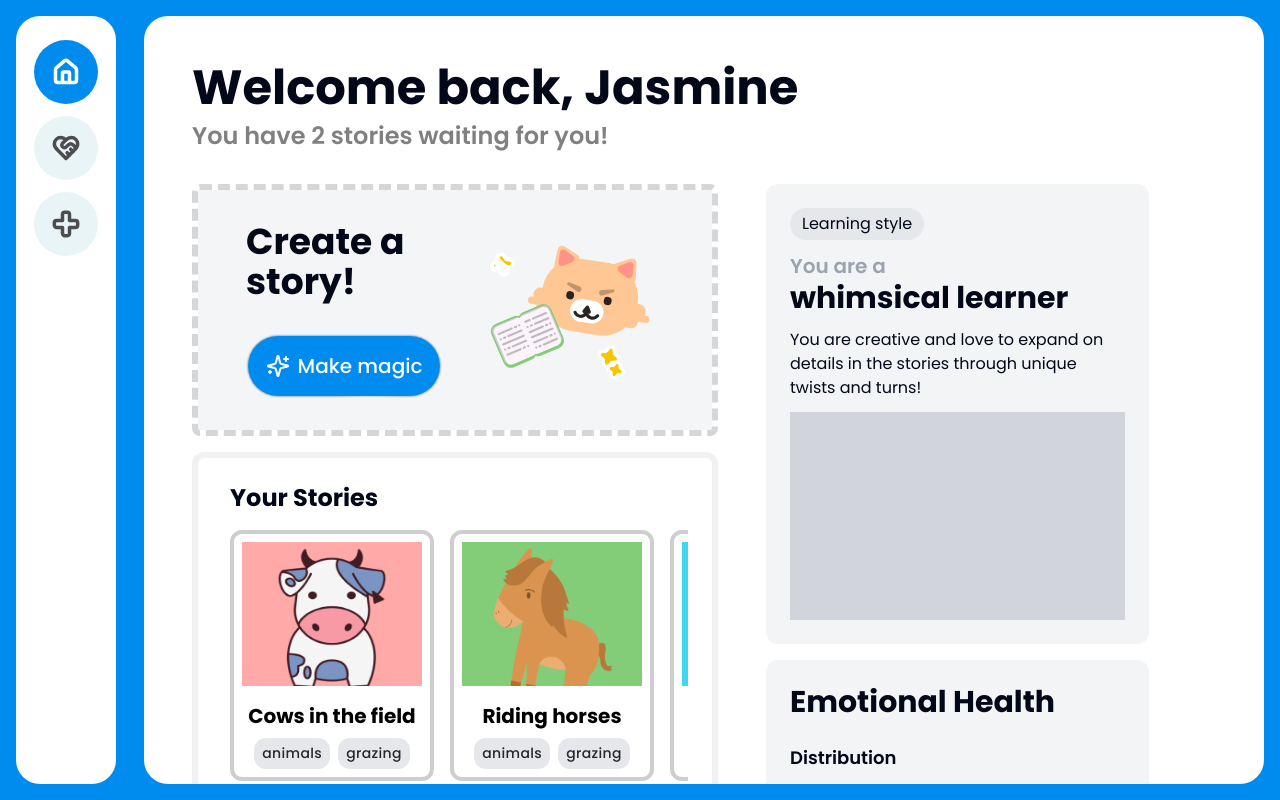
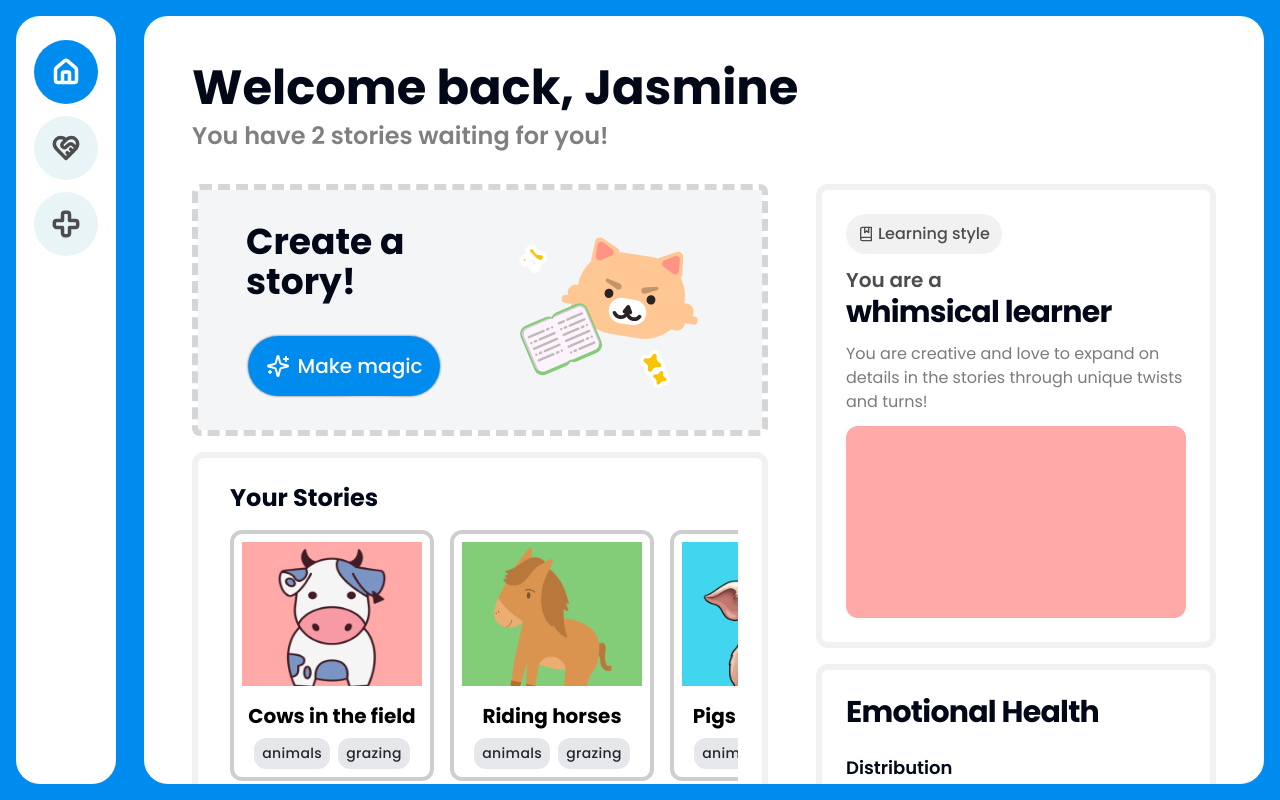
Before and after one commit to IdkwhatImD0ing/DoggoAI, a Next.js app in the folder client/: page /app in a window 1280 px wide. Built offline with nearby package versions, Linux system fonts and the light colour scheme.

Commit message:
feat: hi-fi right side

```diff
--- a/client/src/app/app/page.tsx
+++ b/client/src/app/app/page.tsx
@@ -1,6 +1,6 @@
 import { HoverEffect } from "@/components/ui/card-hover-effect";
 import { HoverBorderGradient } from "@/components/ui/hover-border-gradient";
-import { Sparkles } from "lucide-react";
+import { BookMarked, Sparkles } from "lucide-react";
 import { Progress } from "@/components/ui/progress";
 
 const STORIES = [
@@ -86,32 +86,32 @@ const Page = () => {
                     </div>
                 </div>
 
-                <div className="w-[450px] min-w-[450px] space-y-4">
-                    {/*Contains statistical */}
-                    <div className="max-w-[85%] space-y-3 rounded-xl bg-gray-100 p-6">
-                        <div className="w-fit rounded-full bg-gray-200 px-3 py-1">
-                            Learning style
+                <div className="w-[400px] min-w-[400px] space-y-4">
+                    <div className="border-jas-outline w-full space-y-3 rounded-xl border-[6px] bg-white p-6">
+                        <div className="bg-jas-outline text-jas-gray flex-center w-fit space-x-1 rounded-full px-3 py-2 font-medium">
+                            <BookMarked className="h-4 w-4" />
+                            <p>Learning style</p>
                         </div>
 
                         <div>
-                            <p className="text-xl font-semibold text-gray-400">
+                            <p className="text-jas-gray text-xl font-semibold">
                                 You are a
                             </p>
-                            <p className="text-3xl font-bold">
+                            <p className="text-3xl font-bold tracking-tight">
                                 whimsical learner
                             </p>
                         </div>
                         <div>
-                            <p>
+                            <p className="text-[#7B7B7B]">
                                 You are creative and love to expand on details
                                 in the stories through unique twists and turns!
                             </p>
                         </div>
-                        <div className="h-52 bg-gray-300"></div>
+                        <div className="bg-jas-pink h-48 rounded-xl"></div>
                     </div>
 
-                    <div className="max-w-[85%] space-y-6 rounded-xl bg-gray-100 p-6">
-                        <div className="text-3xl font-bold">
+                    <div className="border-jas-outline w-full space-y-6 rounded-xl border-[6px] bg-white p-6">
+                        <div className="text-3xl font-bold tracking-tight">
                             Emotional Health
                         </div>
 
@@ -121,7 +121,7 @@ const Page = () => {
                                     Distribution
                                 </p>
                                 <div className="space-y-2">
-                                    {EMOTIONS.map((item) => (
+                                    {EMOTIONS.map((item, index) => (
                                         <div className="space-y-1">
                                             <div className="flex-between w-full">
                                                 <p className="text-sm font-semibold">
@@ -133,7 +133,15 @@ const Page = () => {
                                             </div>
                                             <Progress
                                                 value={item.value}
-                                                className="h-6 bg-gray-400"
+                                                className="h-6 bg-[#E5E5E5]"
+                                                //@ts-expect-error trust me bro
+                                                jasBackground={
+                                                    index == 0
+                                                        ? "bg-jas-pink"
+                                                        : index == 1
+                                                          ? "bg-jas-green"
+                                                          : "bg-jas-teal"
+                                                }
                                             />
                                         </div>
                                     ))}
@@ -145,8 +153,8 @@ const Page = () => {
                                     Attention
                                 </p>
 
-                                <div className="flex-center h-[350px] rounded-xl bg-gray-400">
-                                    chart
+                                <div className="flex-center h-[350px] rounded-xl">
+                                    <img src="/chart2.png" className="pr-4" />
                                 </div>
                             </div>
                         </div>
--- a/client/src/components/ui/progress.tsx
+++ b/client/src/components/ui/progress.tsx
@@ -8,7 +8,17 @@ import { cn } from "@/lib/utils";
 const Progress = React.forwardRef<
     React.ElementRef<typeof ProgressPrimitive.Root>,
     React.ComponentPropsWithoutRef<typeof ProgressPrimitive.Root>
->(({ className, value, ...props }, ref) => (
+>(
+    (
+        {
+            className,
+            value,
+            //@ts-expect-error trust me bro
+            jasBackground,
+            ...props
+        },
+        ref,
+    ) => (
         <ProgressPrimitive.Root
             ref={ref}
             className={cn(
@@ -18,11 +28,15 @@ const Progress = React.forwardRef<
             {...props}
         >
             <ProgressPrimitive.Indicator
-            className="h-full w-full flex-1 bg-primary transition-all"
+                className={cn(
+                    "h-full w-full flex-1 bg-primary transition-all",
+                    jasBackground,
+                )}
                 style={{ transform: `translateX(-${100 - (value || 0)}%)` }}
             />
         </ProgressPrimitive.Root>
-));
+    ),
+);
 Progress.displayName = ProgressPrimitive.Root.displayName;
 
 export { Progress };
```
Also changed, not shown: client/public/chart.png (added), client/public/chart2.png (added). Lines whose indentation alone changed are shown as unchanged.
